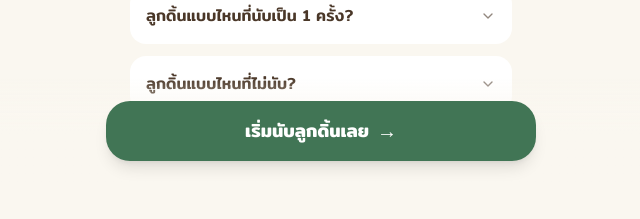
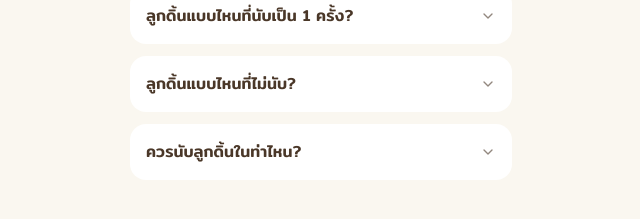
Before and after one commit to sabaiyeal/guide, a React (Vite) app: page / in a window 1280 px wide. Shown: the part 615-834 px from the top of the page, without its empty margins (319-959 px from the left). Built offline with nearby package versions, Linux system fonts and the light colour scheme.

Commit message:
Update App.tsx

```diff
--- a/src/App.tsx
+++ b/src/App.tsx
@@ -74,24 +74,24 @@ export default function App() {
 
           {/* Tabs Navigation */}
           <div className="flex bg-muted p-1.5 rounded-full overflow-x-auto no-scrollbar gap-1 fade-in" style={{ animationDelay: "0.1s" }}>
-            <TabButton
+            <Tab
               active={activeTab === "before"}
               onClick={() => setActiveTab("before")}
             >
               {isTh ? "🌱 สิ่งที่ควรรู้" : "🌱 Before You Start"}
-            </TabButton>
-            <TabButton
+            </Tab>
+            <Tab
               active={activeTab === "how"}
               onClick={() => setActiveTab("how")}
             >
               {isTh ? "📊 วิธีนับลูกดิ้น" : "📊 How to Count"}
-            </TabButton>
-            <TabButton
+            </Tab>
+            <Tab
               active={activeTab === "warning"}
               onClick={() => setActiveTab("warning")}
             >
               {isTh ? "🚨 สัญญาณเตือน" : "🚨 Warning Signs"}
-            </TabButton>
+            </Tab>
           </div>
 
           {/* Tab Content */}
@@ -329,26 +329,13 @@ export default function App() {
 
         </div>
 
-{/* CTA Button Sticky Bottom */}
-<div className="fixed bottom-0 left-0 right-0 p-6 bg-gradient-to-t from-background via-background to-transparent z-40 flex justify-center pointer-events-none">
-  <div className="w-full max-w-[430px] pointer-events-auto">
-    <a
-      href="https://toobtubb.vercel.app"
-      target="_blank"
-      rel="noopener noreferrer"
-      className="w-full bg-primary text-primary-foreground font-display font-semibold text-lg py-4 rounded-3xl shadow-lg hover:scale-[1.02] transition-transform active:scale-95 flex items-center justify-center gap-2"
-    >
-      {isTh ? "เริ่มนับลูกดิ้นเลย" : "Start Counting Kicks"} <span className="text-xl">→</span>
-    </a>
-  </div>
-</div>
   </div>
 </div>
 
   );
 }
 
-function TabButton({ active, onClick, children }: { active: boolean; onClick: () => void; children: React.ReactNode }) {
+function Tab({ active, onClick, children }: { active: boolean; onClick: () => void; children: React.ReactNode }) {
   return (
     <button
       onClick={onClick}
```
